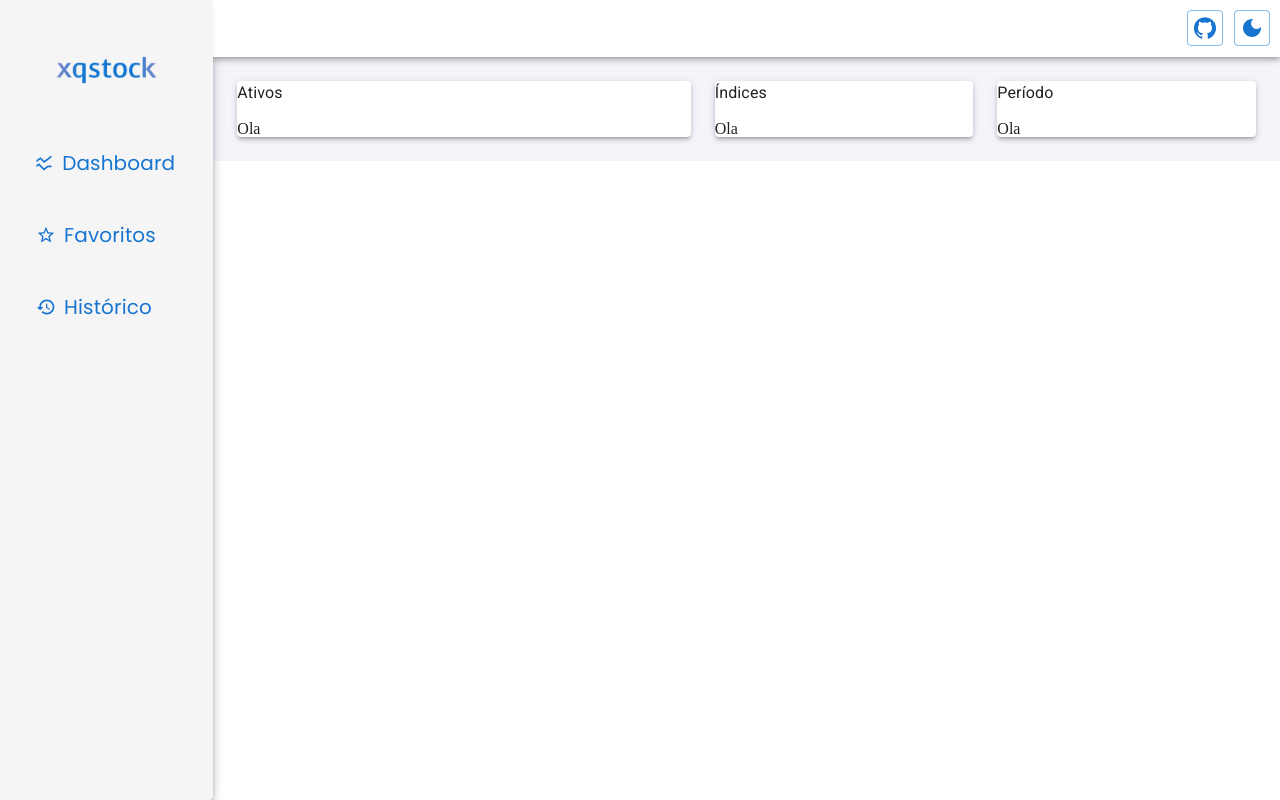
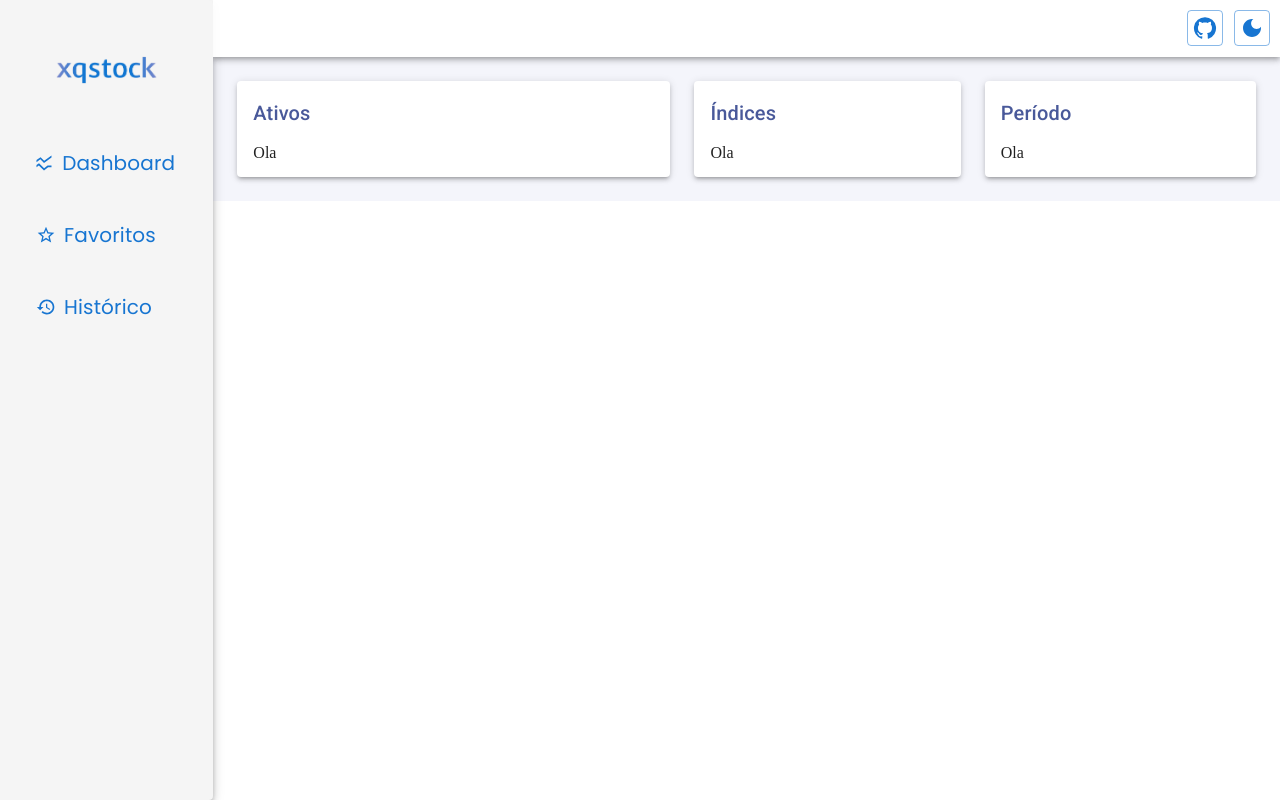
Before and after one commit to gabrielrangel/xqstock-app, a React (Create React App) app: page / in a window 1280 px wide. Built offline with nearby package versions, Linux system fonts and the light colour scheme.

Commit message:
feat(11-criar-layout-do-dashboard): criados os cartões wip

```diff
--- a/src/Components/Dashboard/Filter/FilterCard/index.tsx
+++ b/src/Components/Dashboard/Filter/FilterCard/index.tsx
@@ -12,7 +12,9 @@ export const DashboardFilterCard: FunctionComponent<FilterCardProps> = ({
 }) => (
   <StyledPaper elevation={3} grow={grow}>
     <Box className="header">
-      <Typography>{title}</Typography>
+      <Typography variant={"h6"} component={"h1"}>
+        {title}
+      </Typography>
       <Box className="options">{options}</Box>
     </Box>
     <Box className="content">{children}</Box>
--- a/src/Components/Dashboard/Filter/FilterCard/styles.ts
+++ b/src/Components/Dashboard/Filter/FilterCard/styles.ts
@@ -1,7 +1,14 @@
 import Paper, { PaperProps } from "@mui/material/Paper";
-import styled from "@emotion/styled";
-import FilterCardProps from "./types";
+import { styled } from "@mui/system";
+import getOppositePalletteMode from "src/Util/getOppositePalletteMode";
 
 export default styled(Paper)<PaperProps & { grow?: boolean }>`
   flex-grow: ${({ grow = false }) => (grow ? 2 : 1)};
+  padding: ${({ theme }) => theme.spacing(2)};
+
+  .MuiTypography-root {
+    color: ${({ theme }) =>
+      theme.palette.secondary[getOppositePalletteMode(theme)]};
+    font-family: "Poppins" . Verdana;
+  }
 `;
```
